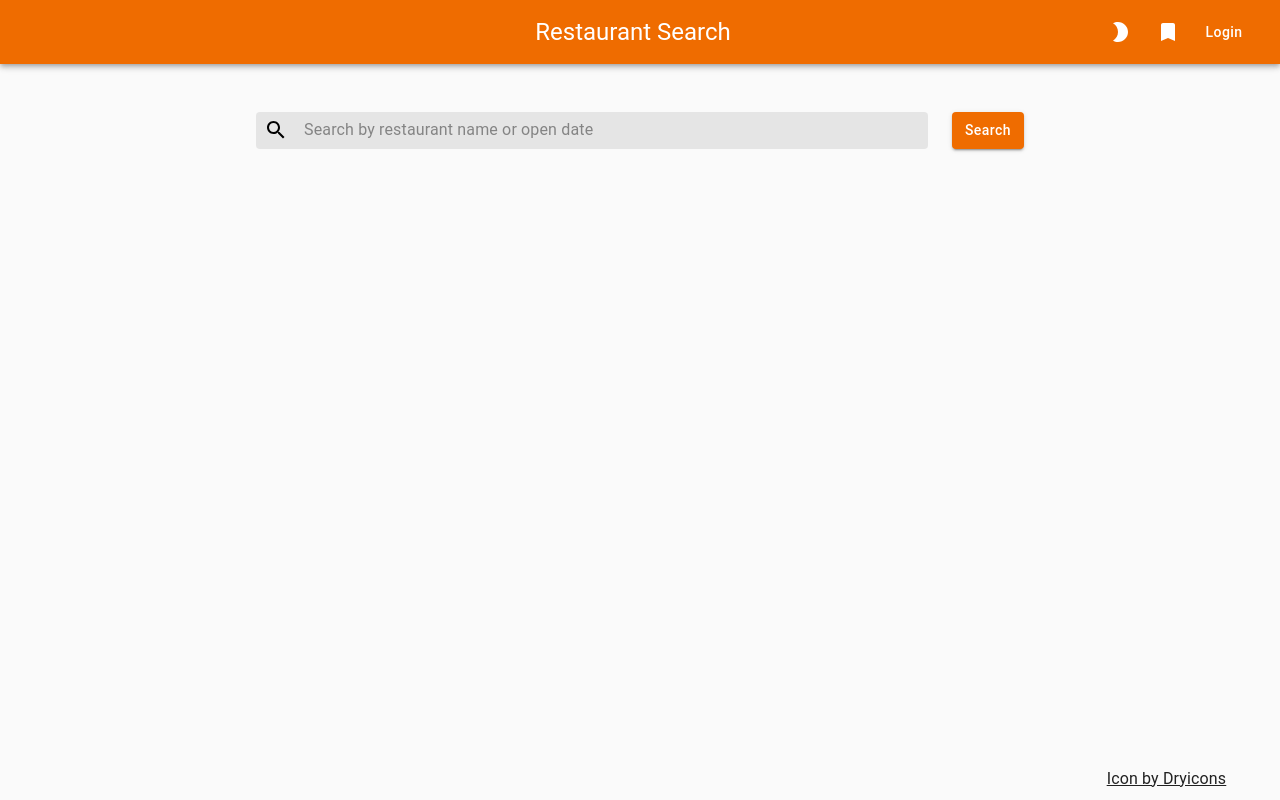
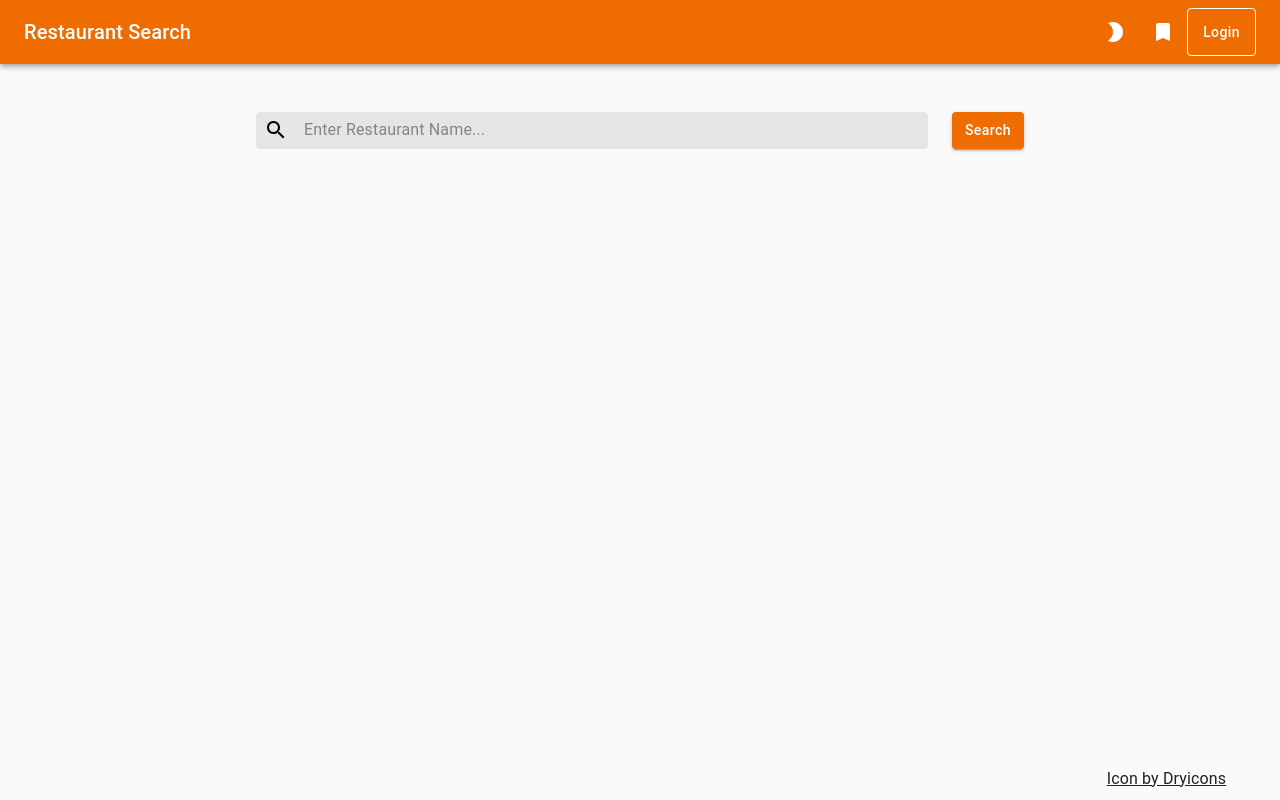
Before and after one commit to lancehsu/full-stack-restaurant-search, a React (Create React App) app in the folder client/: page / in a window 1280 px wide. Built offline with nearby package versions, Linux system fonts and the light colour scheme.

Commit message:
Modify Search related components

```diff
--- a/client/src/components/Home/SearchField.tsx
+++ b/client/src/components/Home/SearchField.tsx
@@ -1,6 +1,8 @@
-import React, { FC, Dispatch, useState, useEffect } from 'react';
+import React, { FC, useState, useEffect } from 'react';
 import { Search } from '@material-ui/icons';
 import { makeStyles, createStyles, Theme, fade, InputBase, Button } from '@material-ui/core';
+import { getRestaurants, TimeObject } from '../../store/restaurants/actions';
+import { useDispatch } from 'react-redux';
 
 const useStyles = makeStyles((theme: Theme) =>
   createStyles({
@@ -34,18 +36,19 @@ const useStyles = makeStyles((theme: Theme) =>
   })
 );
 
-interface SearchFieldProps {
-  searchText: string;
-  setSearchText: Dispatch<string>;
-}
-const SearchField: FC<SearchFieldProps> = ({ searchText, setSearchText }) => {
+interface SearchFieldProps {}
+const SearchField: FC<SearchFieldProps> = () => {
   const classes = useStyles();
+  const dispatch = useDispatch();
+  const [searchName, setSearchName] = useState<string>('');
+  const [searchDate, setSearchDate] = useState<string[]>([]);
+  const [searchTime, setSearchTime] = useState<TimeObject>({ hour: '', min: '', am: false });
   const [isSearchFieldFocus, setIsSearchFieldFocus] = useState<boolean>(false);
 
   useEffect(() => {
     const pressEnterCallback = (e: KeyboardEvent) => {
       if (e.key === 'Enter') {
-        // * Dispatch thunk action to fetch data
+        dispatch(getRestaurants(searchName, searchDate, searchTime));
       }
     };
     if (isSearchFieldFocus) {
@@ -68,12 +71,12 @@ const SearchField: FC<SearchFieldProps> = ({ searchText, setSearchText }) => {
           <Search />
         </div>
         <InputBase
-          placeholder="Search by restaurant name or open date"
+          placeholder="Enter Restaurant Name..."
           classes={{
             root: classes.inputRoot,
             input: classes.inputInput,
           }}
-          value={searchText}
+          value={searchName}
           onFocus={() => {
             setIsSearchFieldFocus(true);
           }}
@@ -81,7 +84,7 @@ const SearchField: FC<SearchFieldProps> = ({ searchText, setSearchText }) => {
             setIsSearchFieldFocus(false);
           }}
           onChange={(e) => {
-            setSearchText(e.target.value);
+            setSearchName(e.target.value);
           }}
           inputProps={{ 'aria-label': 'search' }}
         />
@@ -90,7 +93,7 @@ const SearchField: FC<SearchFieldProps> = ({ searchText, setSearchText }) => {
         variant="contained"
         color="primary"
         onClick={() => {
-          // * Dispatch thunk
+          dispatch(getRestaurants(searchName, searchDate, searchTime));
         }}
       >
         Search
--- a/client/src/components/Home/SearchConsequenceList.tsx
+++ b/client/src/components/Home/SearchResultList.tsx
@@ -4,7 +4,7 @@ import { useDispatch, useSelector } from 'react-redux';
 import { State } from '../../store/rootReducer';
 import { Restaurant } from '../../store/restaurants/types';
 
-const SearchConsequenceList: FC = () => {
+const SearchResultList: FC = () => {
   const dispatch = useDispatch();
   const restaurants = useSelector<State, Restaurant[]>((state) => state.restaurants);
 
@@ -27,4 +27,4 @@ const SearchConsequenceList: FC = () => {
   );
 };
 
-export default SearchConsequenceList;
+export default SearchResultList;
--- a/client/src/components/NavBar/LoginDialog/index.tsx
+++ b/client/src/components/NavBar/LoginDialog/index.tsx
@@ -12,7 +12,7 @@ const LoginDialog: FC = () => {
 
   return (
     <>
-      <Button color="inherit" onClick={(): void => setOpen(true)}>
+      <Button variant="outlined" color="inherit" onClick={(): void => setOpen(true)}>
         Login
       </Button>
       <Dialog open={open} onClose={(): void => setOpen(false)}>
--- a/client/src/components/NavBar/index.tsx
+++ b/client/src/components/NavBar/index.tsx
@@ -14,22 +14,20 @@ const NavBar: FC = () => {
   const history = useHistory();
   return (
     <AppBar style={{ gridColumn: '1 / span 12' }} position="static">
-      <Toolbar style={{ display: 'grid', gridTemplate: 'repeat(12, fr)' }}>
+      <Toolbar style={{ display: 'flex', justifyContent: 'space-between' }}>
         <ButtonBase
-          style={{ gridColumn: '7 / 9' }}
           color="inherit"
           onClick={() => {
             history.push('/');
           }}
         >
-          <Typography color="inherit" variant="h5">
+          <Typography color="inherit" variant="h6">
             Restaurant Search
           </Typography>
         </ButtonBase>
 
         <div
           style={{
-            gridColumn: '12 / 13',
             display: 'flex',
             justifyContent: 'flex-end',
             alignContent: 'center',
--- a/client/src/pages/index.tsx
+++ b/client/src/pages/index.tsx
@@ -1,16 +1,16 @@
 import { Typography, useTheme } from '@material-ui/core';
-import React, { useState, FC } from 'react';
+import React, { FC } from 'react';
+import SearchConsequenceList from '../components/Home/SearchResultList';
 import SearchField from '../components/Home/SearchField';
 
 const Home: FC = () => {
   const theme = useTheme();
-  const [searchText, setSearchText] = useState<string>('');
   return (
     <>
       <div style={{ gridColumn: '1 / span 12' }}>
-        <SearchField searchText={searchText} setSearchText={setSearchText} />
+        <SearchField />
       </div>
-
+      <SearchConsequenceList />
       <a
         style={{
           gridArea: '10 / 11 / 11 / 13',
--- a/client/src/store/restaurants/actions.ts
+++ b/client/src/store/restaurants/actions.ts
@@ -23,14 +23,15 @@ const getRestaurantsFailure = (error: any): GetRestaurantsFailure => {
   alert(error);
   return { type: GET_RESTAURANTS_FAILURE };
 };
+export type TimeObject = { hour: string; min: string; am: boolean };
 export const getRestaurants = (
   name: string,
   dates: string[],
-  time: { hour: number; min: number; am: boolean }
+  time: TimeObject
 ): ThunkAction<Promise<void>, State, undefined, RestaurantsAction> => (dispatch) => {
   const { hour, min, am } = time;
   const dateStr = dates.reduce((acc, curr) => `${acc},${curr}`);
-  const timeStr = (hour + (am ? 0 : 12) + min / 60).toString();
+  const timeStr = (parseInt(hour) + (am ? 0 : 12) + parseInt(min) / 60).toString();
   return axios(`/api/restaurants?name=${name}&dates=${dateStr}&time=${timeStr}`)
     .then(({ data }: { data: ResponseRestaurant[] }) => {
       const restaurants: Restaurant[] = data.map((e) => {
```
